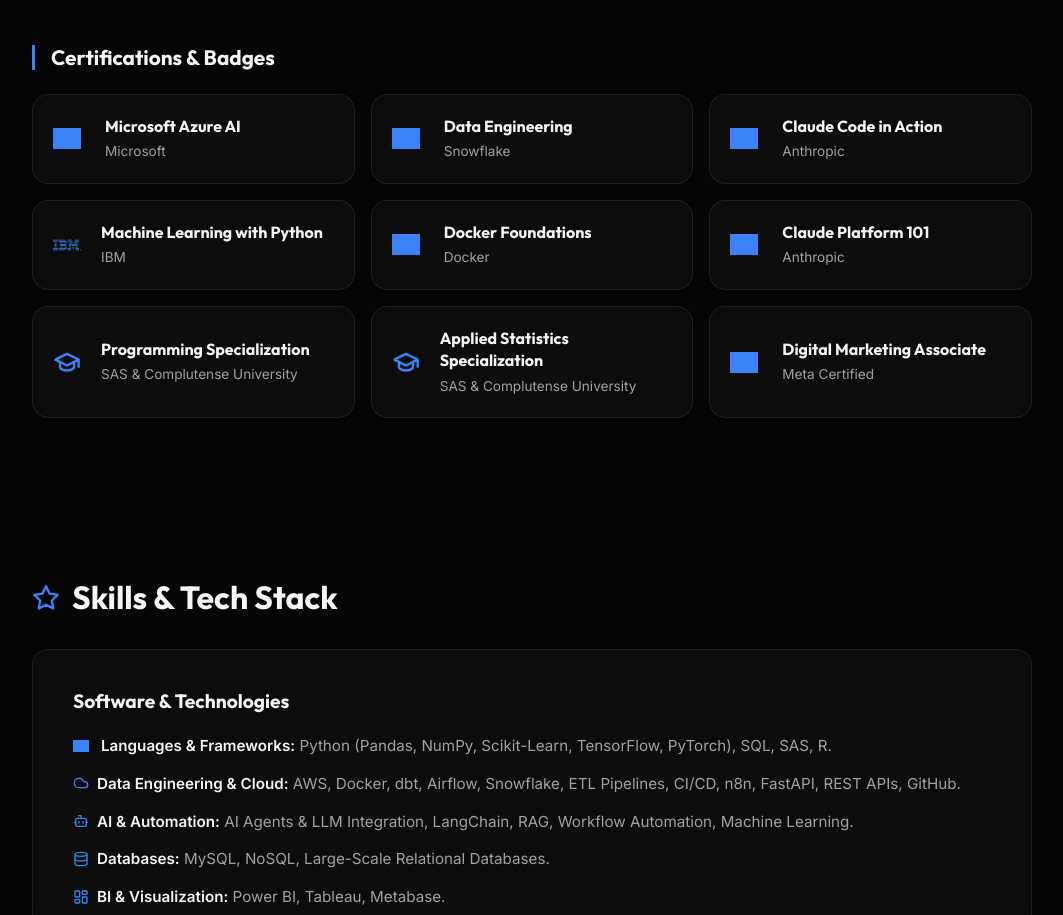
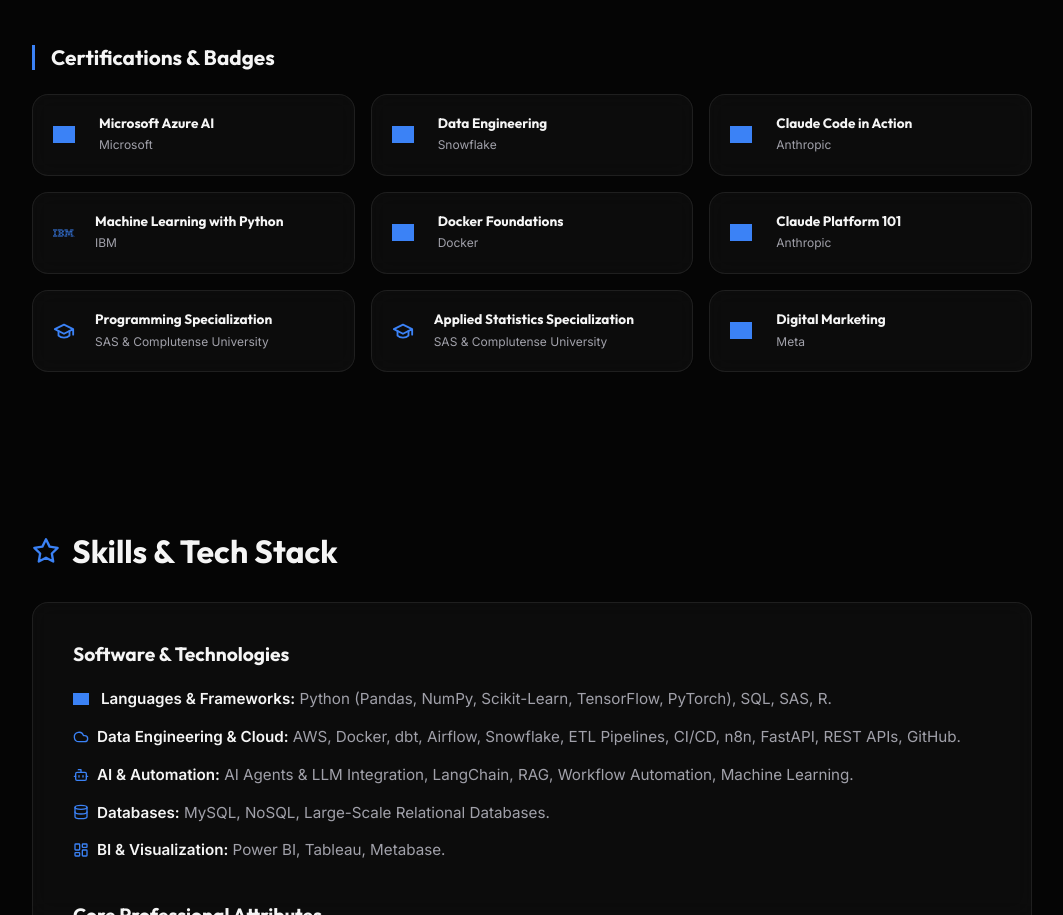
Before and after one commit to robertofd31/my-website, a plain HTML site: page index.html in a window 1280 px wide. Shown: the part 3722-4637 px from the top of the page, without its empty margins (108-1171 px from the left). Drawn offline with Linux system fonts and the light colour scheme; grey boxes are pictures that could not be loaded.

Commit message:
fix: smaller cert text, icons, Meta not Certified, no Associate

```diff
--- a/index.html
+++ b/index.html
@@ -495,7 +495,7 @@
             </div>
           </div>
           <div class="cert-item card glass">
-            <svg class="dev-icon-svg" style="width:28px; height:28px; fill:var(--primary-color); flex-shrink:0;"
+            <svg class="dev-icon-svg" style="width:22px; height:22px; fill:var(--primary-color); flex-shrink:0;"
               role="img" viewBox="0 0 24 24" xmlns="http://www.w3.org/2000/svg">
               <title>IBM</title>
               <path
@@ -524,7 +524,7 @@
           </div>
           <div class="cert-item card glass">
             <svg class="lucide lucide-graduation-cap"
-              style="width:28px; height:28px; color:var(--primary-color); flex-shrink:0;"
+              style="width:22px; height:22px; color:var(--primary-color); flex-shrink:0;"
               xmlns="http://www.w3.org/2000/svg" viewBox="0 0 24 24" fill="none" stroke="currentColor" stroke-width="2"
               stroke-linecap="round" stroke-linejoin="round">
               <path d="M22 10v6M2 10l10-5 10 5-10 5z" />
@@ -537,7 +537,7 @@
           </div>
           <div class="cert-item card glass">
             <svg class="lucide lucide-graduation-cap"
-              style="width:28px; height:28px; color:var(--primary-color); flex-shrink:0;"
+              style="width:22px; height:22px; color:var(--primary-color); flex-shrink:0;"
               xmlns="http://www.w3.org/2000/svg" viewBox="0 0 24 24" fill="none" stroke="currentColor" stroke-width="2"
               stroke-linecap="round" stroke-linejoin="round">
               <path d="M22 10v6M2 10l10-5 10 5-10 5z" />
@@ -552,8 +552,8 @@
             <i class="dev-icon"
               style="mask-image: url('https://cdn.jsdelivr.net/npm/simple-icons@v13/icons/meta.svg'); -webkit-mask-image: url('https://cdn.jsdelivr.net/npm/simple-icons@v13/icons/meta.svg');"></i>
             <div class="cert-info">
-              <h4>Digital Marketing Associate</h4>
-              <p>Meta Certified</p>
+              <h4>Digital Marketing</h4>
+              <p>Meta</p>
             </div>
           </div>
         </div>
--- a/styles.css
+++ b/styles.css
@@ -478,21 +478,21 @@
 }
 
 .cert-item .dev-icon {
-  width: 28px;
-  height: 28px;
+  width: 22px;
+  height: 22px;
   background-color: var(--primary-color);
   flex-shrink: 0;
 }
 
 .cert-info h4 {
-  font-size: 1rem;
+  font-size: 0.85rem;
   color: var(--text-primary);
-  margin-bottom: 0.25rem;
-  line-height: 1.4;
+  margin-bottom: 0.2rem;
+  line-height: 1.3;
 }
 
 .cert-info p {
-  font-size: 0.85rem;
+  font-size: 0.75rem;
   color: var(--text-secondary);
   margin: 0;
 }
```
